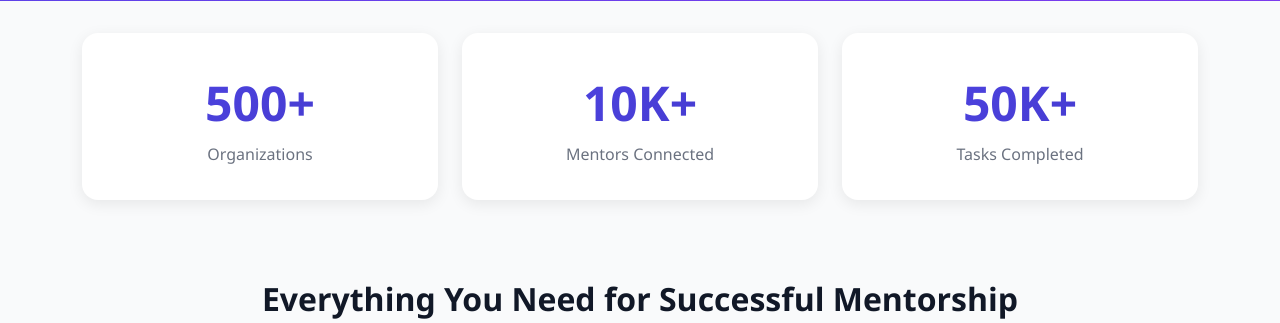
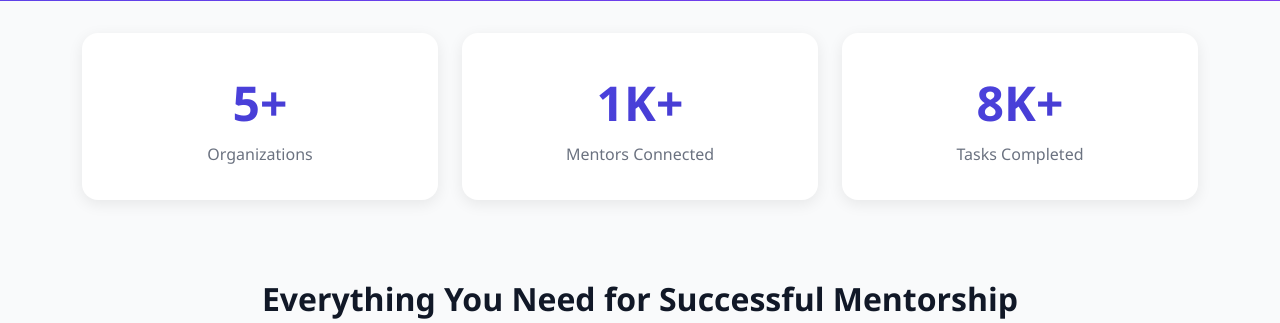
Before and after one commit to kennedy-ak/claribel, a Django app: page / in a window 1280 px wide. Shown: the part 680-1003 px from the top of the page. Run offline with Django 5.2, Linux system fonts and the light colour scheme.

Commit message:
fix(ui): update landing page statistics
Update the statistics displayed on the landing page to reflect accurate
numbers for organizations, mentors connected, and tasks completed.

```diff
--- a/templates/landing.html
+++ b/templates/landing.html
@@ -304,19 +304,19 @@
             <div class="row g-4">
                 <div class="col-md-4">
                     <div class="stats-card">
-                        <div class="stats-number">500+</div>
+                        <div class="stats-number">5+</div>
                         <p class="mb-0 text-muted">Organizations</p>
                     </div>
                 </div>
                 <div class="col-md-4">
                     <div class="stats-card">
-                        <div class="stats-number">10K+</div>
+                        <div class="stats-number">1K+</div>
                         <p class="mb-0 text-muted">Mentors Connected</p>
                     </div>
                 </div>
                 <div class="col-md-4">
                     <div class="stats-card">
-                        <div class="stats-number">50K+</div>
+                        <div class="stats-number">8K+</div>
                         <p class="mb-0 text-muted">Tasks Completed</p>
                     </div>
                 </div>
```
